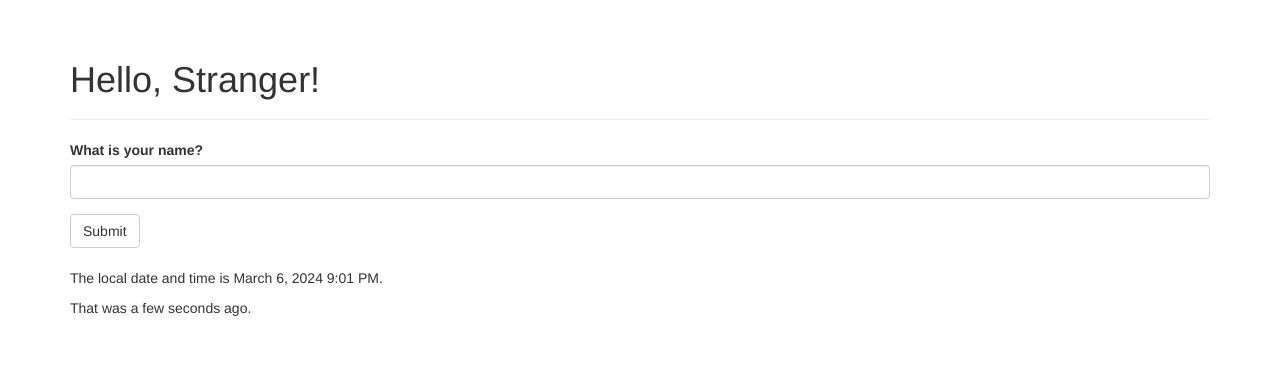
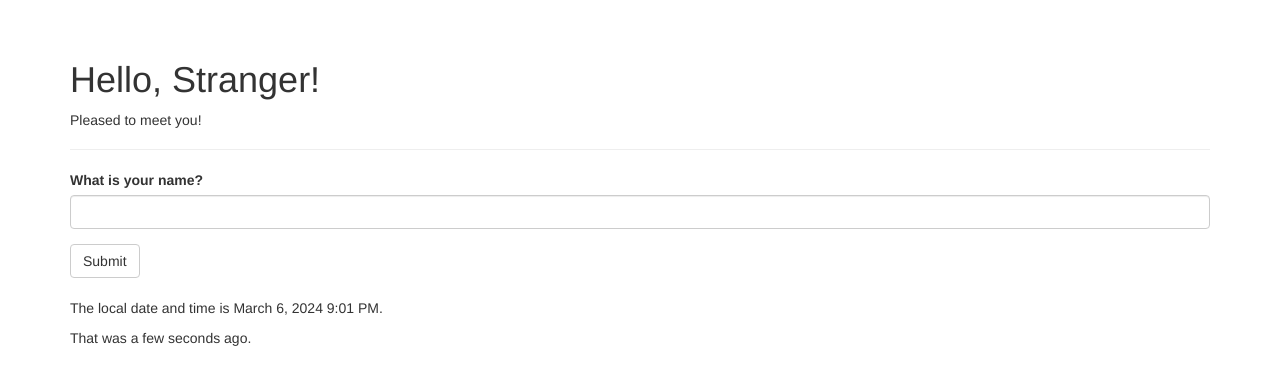
Before and after one commit to geriwal/codb, a Flask app: page / in a window 1280 px wide. Shown: the part 72-457 px from the top of the page. Run offline with Flask 3, Linux system fonts and the light colour scheme; some libraries are stand-ins or nearby versions.

Commit message:
db session

```diff
--- a/templates/index.html
+++ b/templates/index.html
@@ -1,11 +1,16 @@
 {% extends "base.html" %}
 {% import "bootstrap/wtf.html" as wtf %}
 
-{% block title %}codb{% endblock %}
+{% block title %}C-DB{% endblock %}
 
 {% block page_content %}
 <div class="page-header">
     <h1>Hello, {% if name %}{{ name }}{% else %}Stranger{% endif %}!</h1>
+    {% if not known %}
+    <p>Pleased to meet you!</p>
+    {% else %}
+    <p>Happy to see you again!</p>
+    {% endif %}
 </div>
 {{ wtf.quick_form(form) }}
 
```
Also changed, not shown: data.sqlite.
